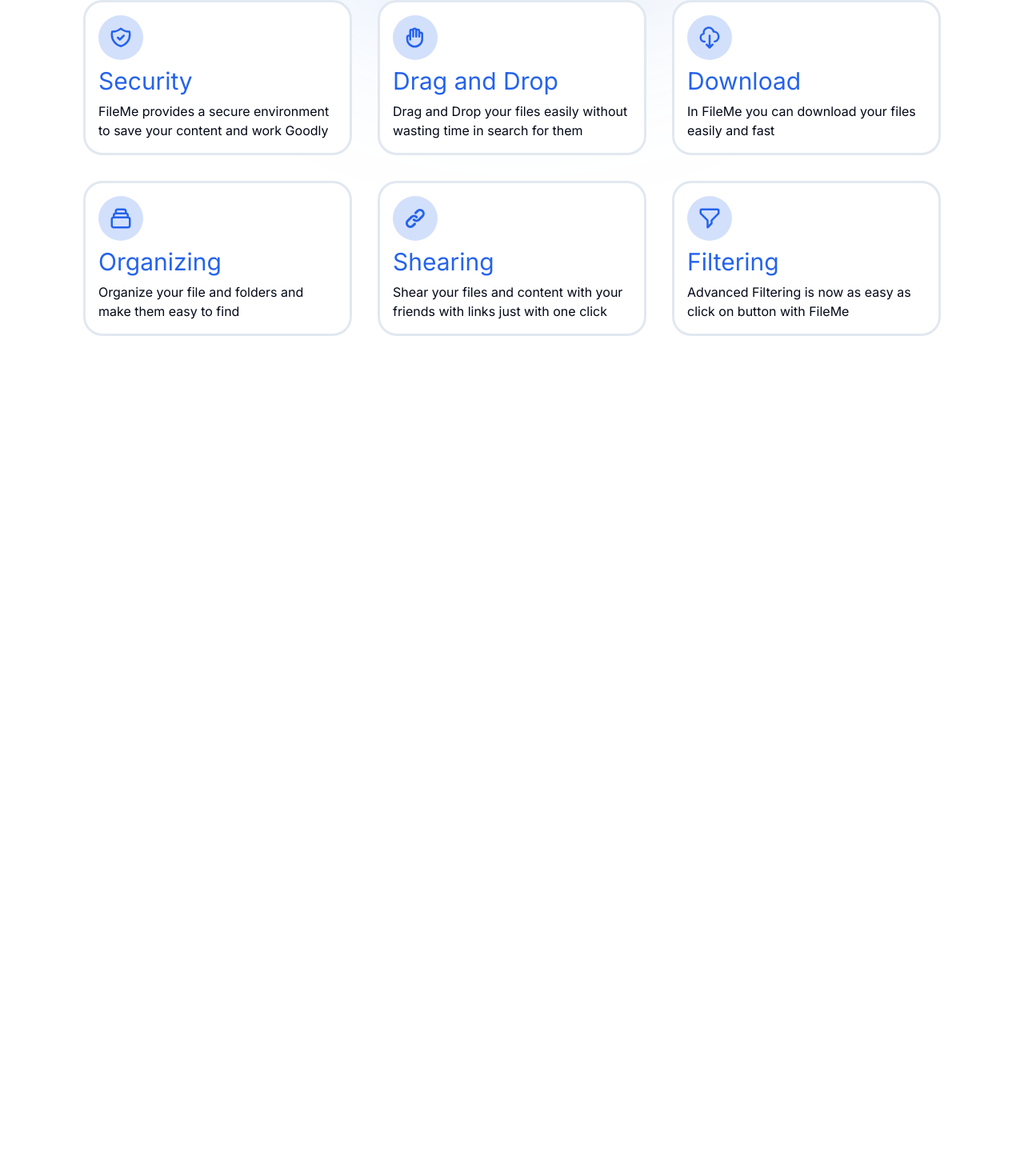
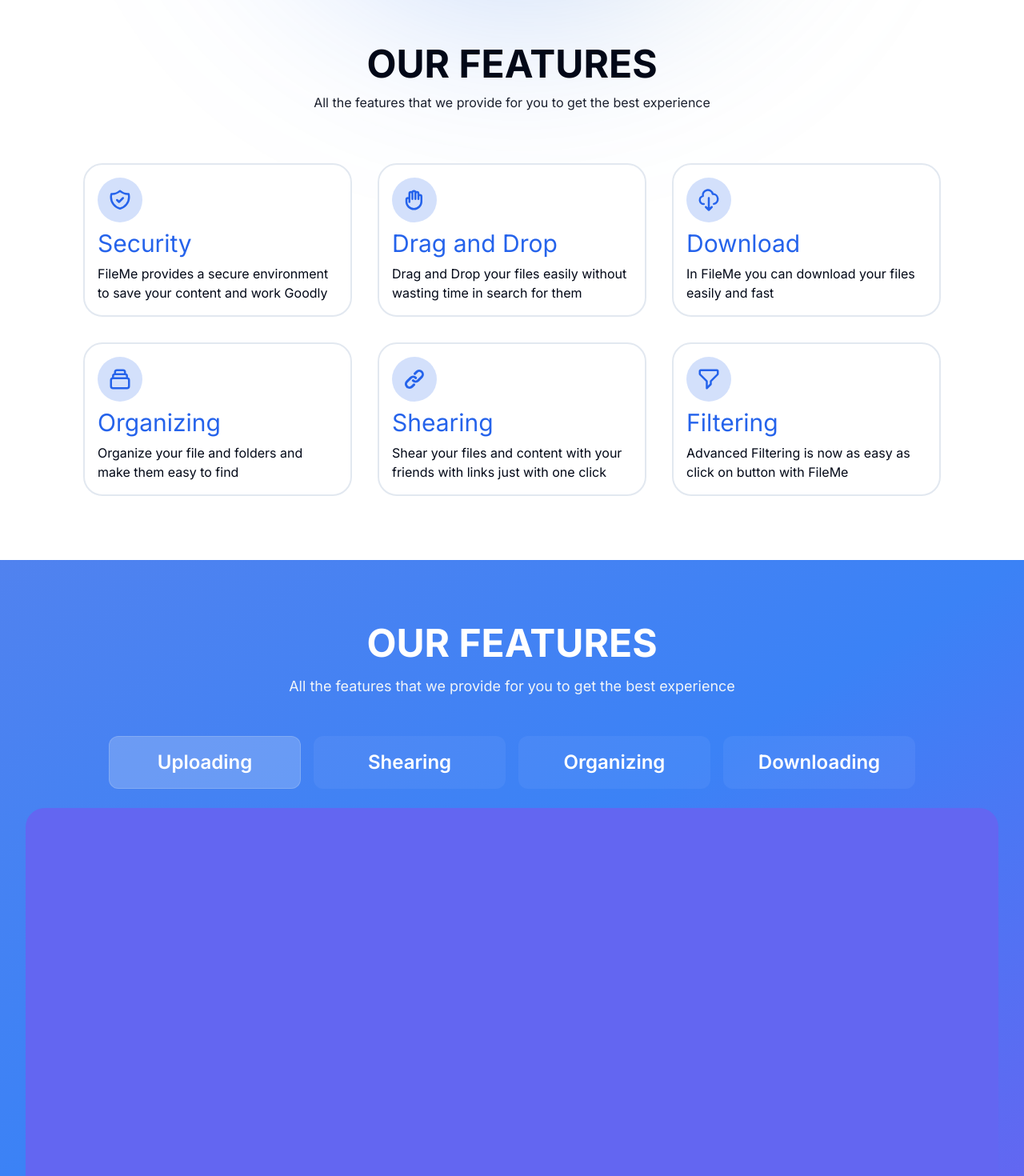
Before and after one commit to MESSELMIyahya/Fileme, a Next.js app: page / in a window 1280 px wide. Shown: the part 680-2150 px from the top of the page at 80% size. Before the commit the page ends 1164 px from the top, so only its background shows below. Built offline with nearby package versions, Linux system fonts and the light colour scheme.

Commit message:
Change sections to be containers and Change some styles and Add ShowcaseSection

```diff
--- a/src/app/(landing)/_components/FeaturesSection.tsx
+++ b/src/app/(landing)/_components/FeaturesSection.tsx
@@ -1,5 +1,5 @@
 import { Button } from "@/components/ui/button";
-import {HiCollection, HiLink, HiOutlineCloudDownload, HiOutlineCollection, HiOutlineDownload, HiOutlineFilter, HiOutlineHand, HiOutlineShieldCheck, HiShieldCheck} from 'react-icons/hi'
+import {HiLink, HiOutlineCloudDownload, HiOutlineCollection, HiOutlineFilter, HiOutlineHand, HiOutlineShieldCheck, HiShieldCheck} from 'react-icons/hi'
 
 
 interface FeatureCardProps  {
@@ -10,13 +10,13 @@ interface FeatureCardProps  {
 
 function FeatureCard ({Icon,des,title}:FeatureCardProps) {
 
-    return (<div className="group w-[21em] p-4 rounded-3xl flex flex-col gap-2 bg-card border-[3px] border-border transition hover:shadow-lg hover:border-blue-500">
+    return (<div className="group w-[21em] p-4 rounded-3xl flex flex-col gap-2 bg-card border-2 border-border transition hover:shadow-lg hover:border-blue-500">
 
         <div className="w-14 h-14 flex justify-center items-center rounded-full bg-primary/20 text-3xl text-primary ">
             {Icon}
         </div>
 
-        <h3 className="text-3xl font-normal text-primary">{title}</h3>
+        <h4 className="text-3xl font-normal text-primary">{title}</h4>
 
         <p className="text-base text-card-foreground">{des}</p>
 
@@ -26,7 +26,12 @@ function FeatureCard ({Icon,des,title}:FeatureCardProps) {
 
 function FeaturesSection (){
 
-    return (<section className="w-full flex justify-center pb-16 pt-16 lg:pt-28">
+    return (<section className="container flex flex-col gap-8 justify-center pb-20 pt-16 lg:pt-32">
+
+        <div className="w-full flex flex-col items-center gap-3 mb-8">
+            <h3 className="lg:text-5xl text-3xl text-center font-bold uppercase text-foreground">Our Features</h3>
+            <p className="lg:text-base text-sm text-center text-card-foreground/90 ">All the features that we provide for you to get the best experience</p>
+        </div>
 
         <div className="flex flex-wrap items-center justify-center gap-8 ">
 
--- a/src/app/(landing)/_components/HeroSection.tsx
+++ b/src/app/(landing)/_components/HeroSection.tsx
@@ -7,11 +7,11 @@ import {HiChevronRight} from 'react-icons/hi'
 function HeroSection (){
 
 
-    return (<section className="relative w-full flex justify-center pb-14 pt-16 lg:pt-28">
+    return (<section className="container relative flex justify-center pb-20 pt-16 lg:pt-32">
 
             <div style={{
                 backgroundImage:"linear-gradient(89.67deg, rgba(89, 150, 255, 0.2) 2.77%, rgba(12, 91, 228, 0.3) 55.21%, rgba(255, 246, 162, 0.3) 105.51%)"
-            }} className="size-[30em] lg:size-[40em] -z-[1] absolute top-1/2 left-1/2 rounded-full -translate-x-1/2 -translate-y-1/2 blur-[130px]">
+            }} className="size-[26em] lg:size-[40em] -z-[1] absolute top-1/2 left-1/2 rounded-full -translate-x-1/2 -translate-y-1/2 blur-[130px]">
 
             </div>
 
--- /dev/null
+++ b/src/app/(landing)/_components/ShowcaseSection.tsx
@@ -0,0 +1,59 @@
+'use client';
+
+import { useState } from "react";
+import { twMerge } from "tailwind-merge";
+
+interface  ViewCardProps {
+    onClick:()=>void;
+    selected?:boolean;
+    text:string
+}
+
+
+function ViewCard ({text,selected,onClick}:ViewCardProps){
+
+    return (<button onClick={onClick} className={twMerge("w-full lg:w-[15em] p-6 lg:p-4 text-left lg:text-center rounded-xl border transition-colors border-transparent",selected?'border-border/20 border bg-background/20 cursor-default pointer-events-none':'bg-background/5 hover:bg-background/10 cursor-pointer')}>
+        <h4 className="text-3xl lg:text-2xl font-semibold text-card">{text}</h4>
+    </button>)
+}
+
+
+
+function ShowcaseSection() {
+    const [selectedImg,setSelectedImg] = useState<number>(0);
+
+    return (<section className="w-full mb-20 pt-16 lg:pt-20 bg-gradient-to-br from-primary/80 via-blue-500 to-indigo-500">
+        <div className="container">
+
+            <div className="w-full flex flex-col items-center gap-4 mb-12">
+                <h3 className="lg:text-5xl text-4xl text-center font-bold uppercase text-white">Our Features</h3>
+                <p className="lg:text-lg text-base text-center text-secondary ">All the features that we provide for you to get the best experience</p>
+            </div>
+
+            <div className="w-full flex flex-col lg:flex-row justify-center gap-4">
+
+                    <ViewCard onClick={()=>setSelectedImg(0)} selected={selectedImg==0} text="Uploading"/>
+                    <ViewCard onClick={()=>setSelectedImg(1)} selected={selectedImg==1} text="Shearing"/>
+                    <ViewCard onClick={()=>setSelectedImg(2)} selected={selectedImg==2} text="Organizing"/>
+                    <ViewCard onClick={()=>setSelectedImg(3)} selected={selectedImg==3} text="Downloading"/>
+
+            </div>
+
+            <div className="w-full mt-6">
+
+                <div className="w-full h-[15em] md:h-[24em] lg:h-[30em] rounded-t-3xl bg-white overflow-hidden">
+                    <div className={twMerge('w-full h-full',
+                        selectedImg==0?'bg-indigo-500':
+                        selectedImg==1?'bg-red-500':
+                        selectedImg==2?'bg-yellow-500':'bg-orange-500'
+                    )}></div>
+                </div>
+
+            </div>
+
+        </div>
+    </section>);
+}
+
+
+export default ShowcaseSection;
--- a/src/app/(landing)/page.tsx
+++ b/src/app/(landing)/page.tsx
@@ -1,5 +1,6 @@
 import FeaturesSection from "./_components/FeaturesSection";
 import HeroSection from "./_components/HeroSection";
+import ShowcaseSection from "./_components/ShowcaseSection";
 
 
 
@@ -8,13 +9,21 @@ import HeroSection from "./_components/HeroSection";
 function LeadingPage (){
 
 
-    return (<div className="container min-h-full pt-12">
+    return (<div className="w-full min-h-full pt-12">
 
         {/* Hero Section */}
         <HeroSection/>
 
         {/* Features Section */}
         <FeaturesSection/>
+
+        {/* Showcase Section */}
+
+        <ShowcaseSection/>
+
+
+        <div className="pt-12">
+        </div>
 
 
     </div>);
```
